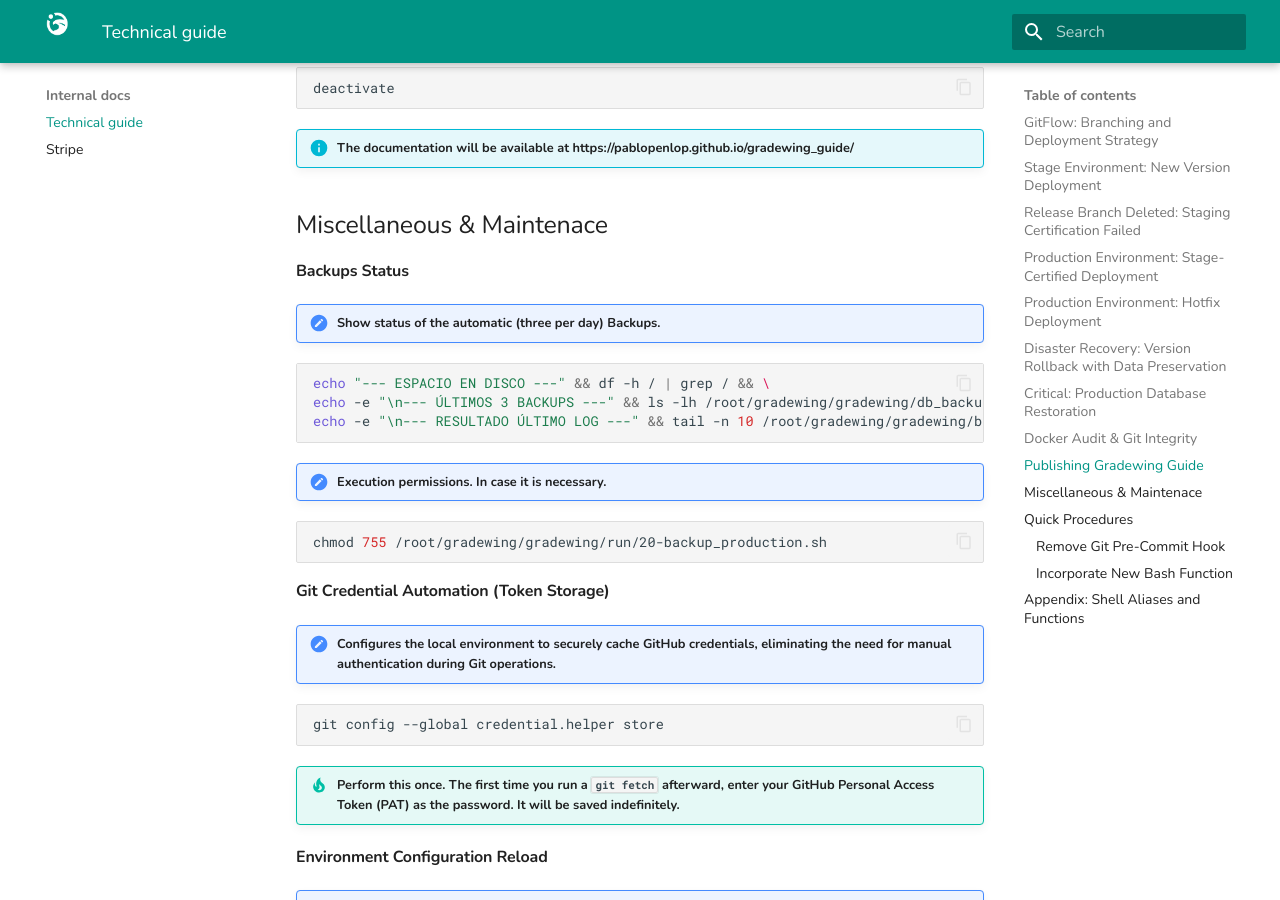
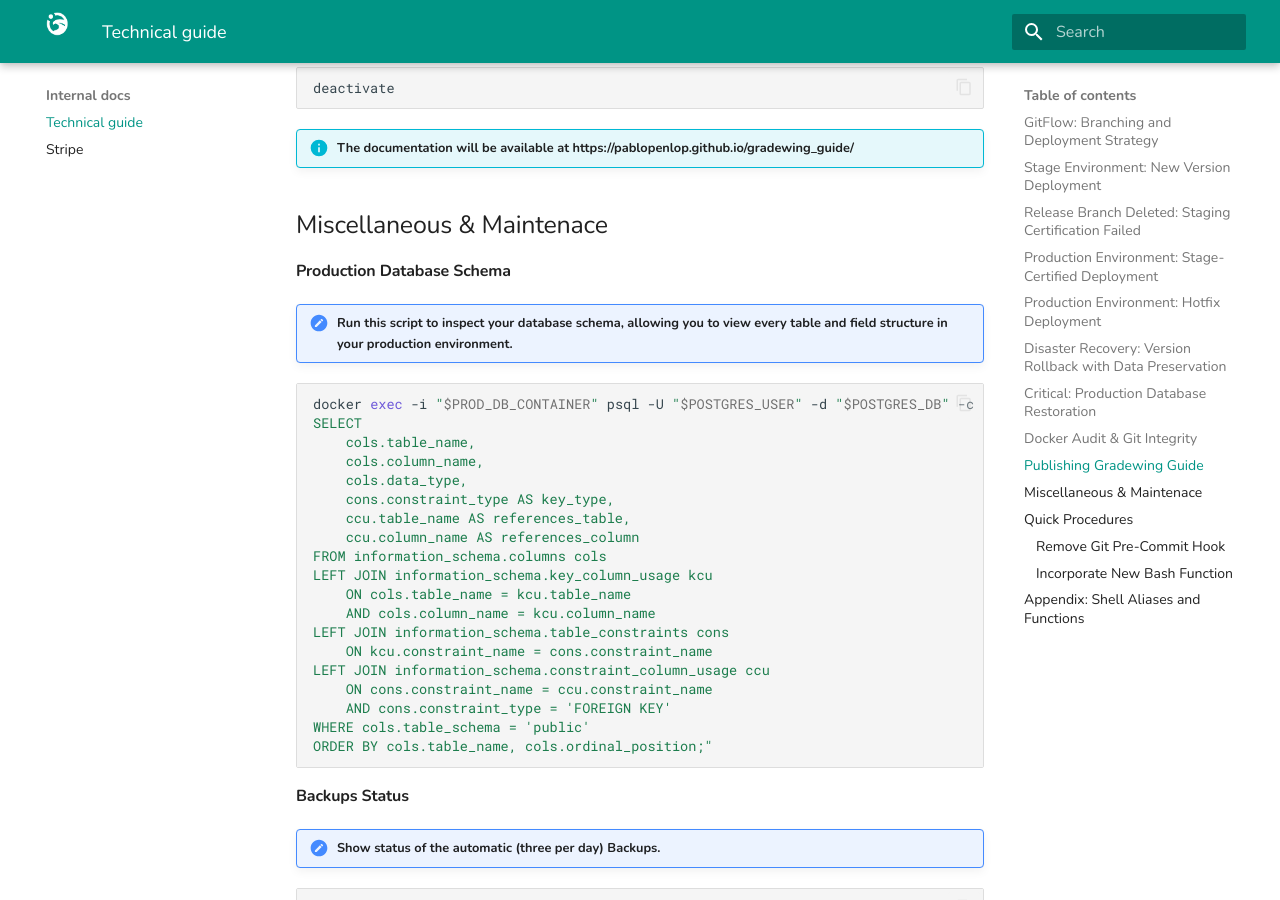
Before and after one commit to pablopenlop/gradewing_guide, an MkDocs documentation site: the page built from docs/other.md, in a window 1280 px wide and 900 px high, scrolled down 14828 px. Built offline with MkDocs 1.6.1 and Material for MkDocs 9.7.7, drawn with Linux system fonts in a browser that asks for light colours.

Commit message:
Update other.md

````diff
--- a/docs/other.md
+++ b/docs/other.md
@@ -623,6 +623,32 @@ deactivate
 
 ## Miscellaneous & Maintenace
 
+#### Production Database Schema
+
+!!! note "Run this script to inspect your database schema, allowing you to view every table and field structure in your production environment."
+
+```bash
+docker exec -i "$PROD_DB_CONTAINER" psql -U "$POSTGRES_USER" -d "$POSTGRES_DB" -c "
+SELECT
+    cols.table_name,
+    cols.column_name,
+    cols.data_type,
+    cons.constraint_type AS key_type,
+    ccu.table_name AS references_table,
+    ccu.column_name AS references_column
+FROM information_schema.columns cols
+LEFT JOIN information_schema.key_column_usage kcu
+    ON cols.table_name = kcu.table_name
+    AND cols.column_name = kcu.column_name
+LEFT JOIN information_schema.table_constraints cons
+    ON kcu.constraint_name = cons.constraint_name
+LEFT JOIN information_schema.constraint_column_usage ccu
+    ON cons.constraint_name = ccu.constraint_name
+    AND cons.constraint_type = 'FOREIGN KEY'
+WHERE cols.table_schema = 'public'
+ORDER BY cols.table_name, cols.ordinal_position;"
+```
+
 #### Backups Status
 
 !!!note "Show status of the automatic (three per day) Backups."
````
